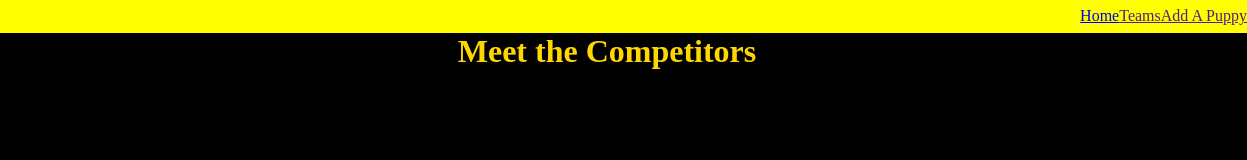
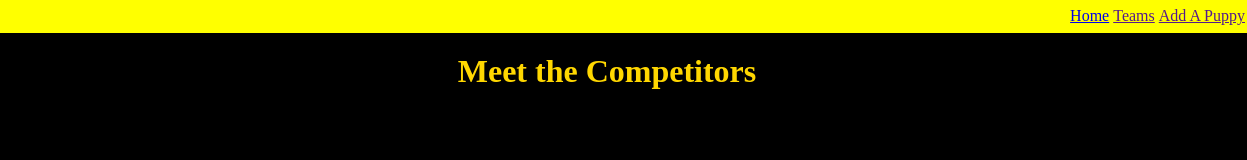
Before and after one commit to Victor-B-dev/puppy-bowl, a plain HTML site: page index.html in a window 1280 px wide. Shown: the full height of the page, 33-1280 px from the left. Drawn offline with Linux system fonts and the light colour scheme; no server answers.

Commit message:
additional styling changes for better function (flex wrapping)

```diff
--- a/styles.css
+++ b/styles.css
@@ -5,6 +5,11 @@
 }
 
 body {
+  display: flex;
+  flex-direction: column;
+  justify-content: center;
+  align-items: center;
+  align-content: center;
   background-color: black;
 }
 
@@ -13,6 +18,7 @@ header {
   justify-content: space-between;
   align-items: center;
   background-color: yellow;
+  width: 100%;
 }
 
 #logo {
@@ -26,16 +32,24 @@ nav {
   flex-wrap: wrap;
 }
 
+a {
+  margin: 2px;
+}
+
 h1 {
   color: gold;
-  text-align: center
+  text-align: center;
+  margin: 20px;
 }
 
 main {
   display: flex;
-  flex: flex-wrap;
+  flex-wrap: wrap;
   justify-content: center;
+  align-items: center;
+  align-content: center;
   width: auto;
+  padding: 5px;
   height: auto;
 }
 
@@ -45,7 +59,7 @@ section {
   background-color: purple;
   text-align: center;
   border: 3px gold solid;
-  margin: 5px;
+  margin: 10px;
   width: auto;
   height: auto;
 }
```
